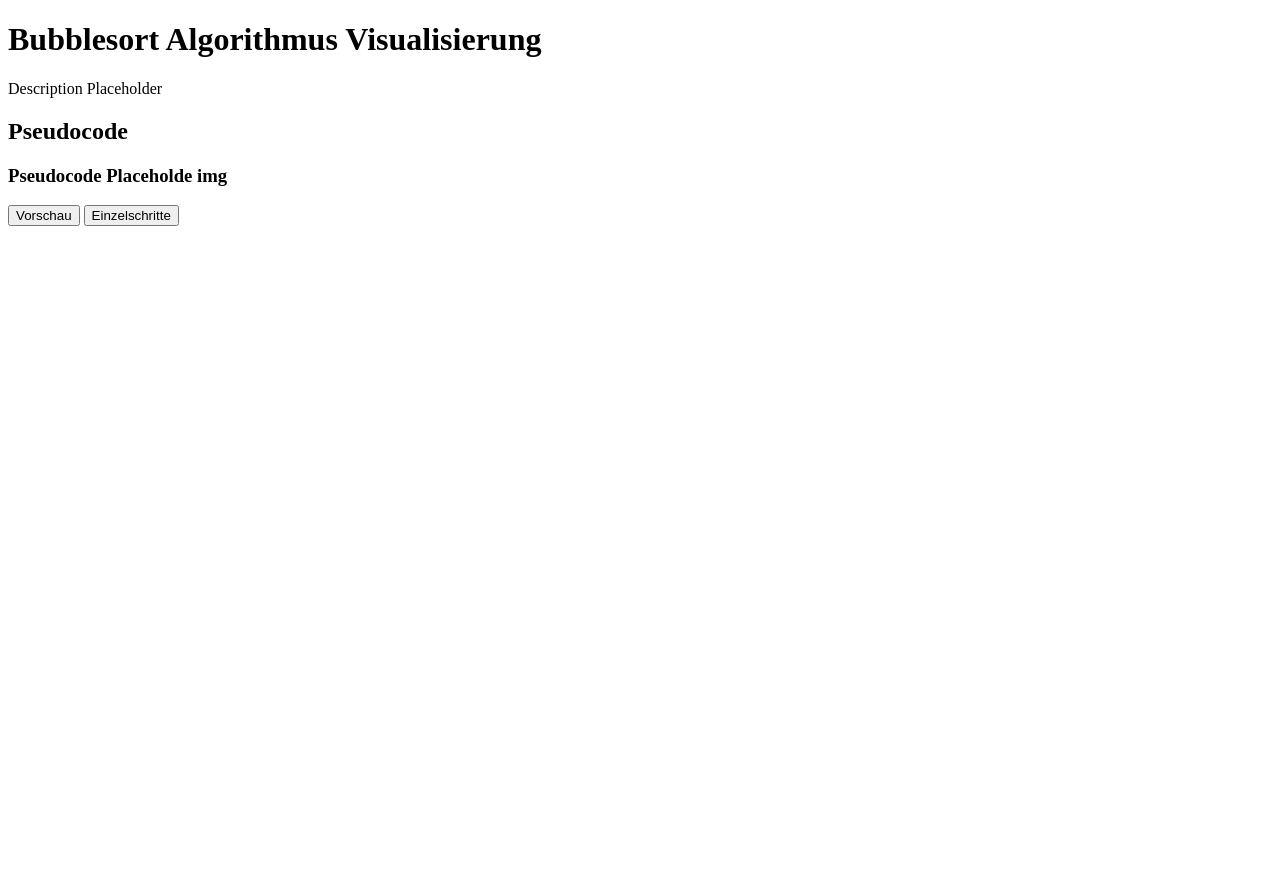
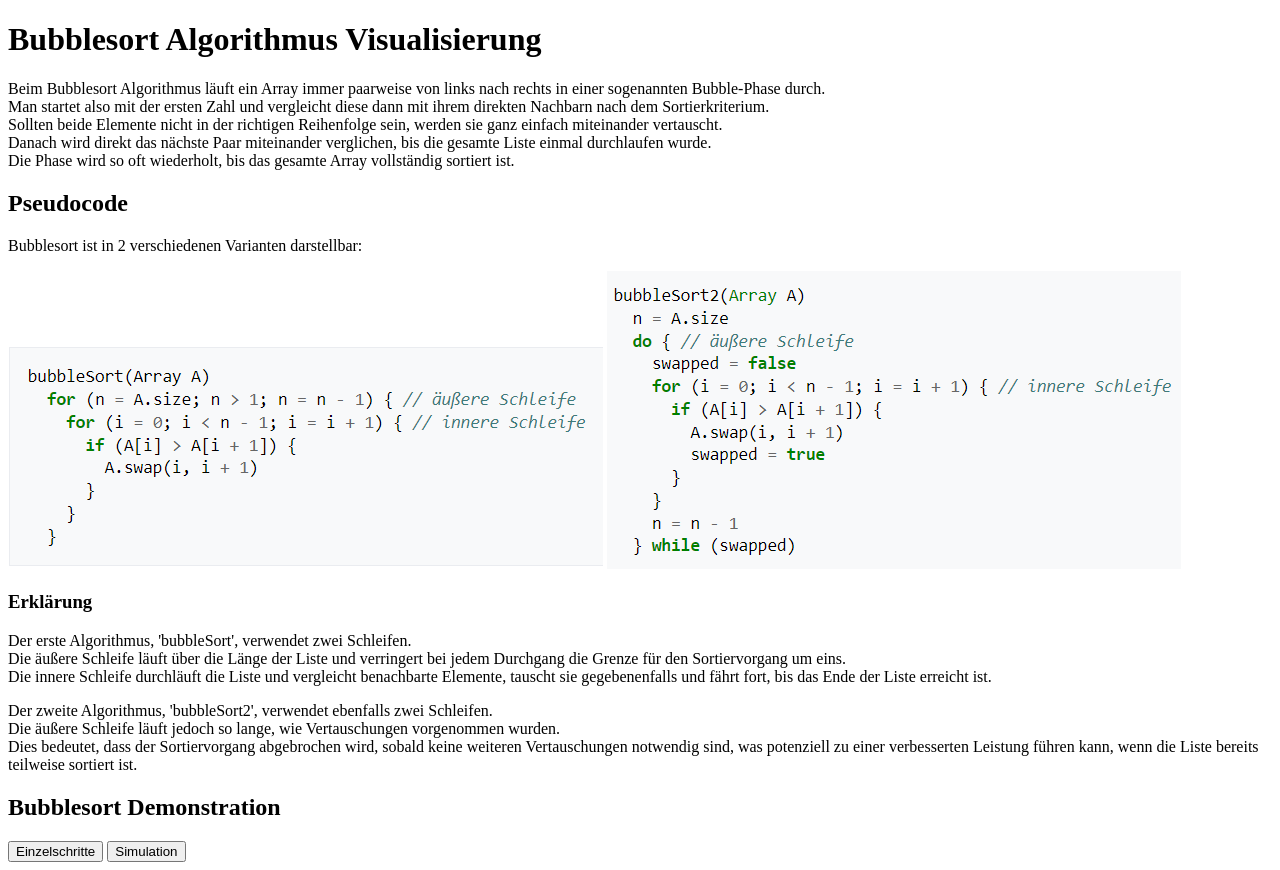
Before and after one commit to MaMarg/BubbleSort, a plain HTML site: page index.html in a window 1280 px wide. Before the commit the page ends 800 px from the top, so only its background shows below. Drawn offline with Linux system fonts and the light colour scheme.

Commit message:
Added content for index.html

```diff
--- a/index.html
+++ b/index.html
@@ -8,17 +8,48 @@
 <div class="container">
     <div class="title">
         <h1>Bubblesort Algorithmus Visualisierung</h1>
-        <p>Description Placeholder</p>
+        <p>
+            Beim Bubblesort Algorithmus läuft ein Array immer paarweise von links nach rechts
+            in einer sogenannten Bubble-Phase durch.<br>
+            Man startet also mit der ersten Zahl und vergleicht diese
+            dann mit ihrem direkten Nachbarn nach dem Sortierkriterium.<br>
+            Sollten beide Elemente nicht in der richtigen
+            Reihenfolge sein, werden sie ganz einfach miteinander vertauscht.<br>
+            Danach wird direkt das nächste Paar
+            miteinander verglichen, bis die gesamte Liste einmal durchlaufen wurde.<br>
+            Die Phase wird so oft wiederholt,
+            bis das gesamte Array vollständig sortiert ist.
+        </p>
     </div>
 
     <div class="pseudocode">
         <h2>Pseudocode</h2>
-        <h3>Pseudocode Placeholde img</h3>
+        <p>Bubblesort ist in 2 verschiedenen Varianten darstellbar:</p>
+        <div class="bubblesort_images">
+            <img src="img/simple_bubblesort.PNG" alt="">
+            <img src="img/advanced_bubblesort.PNG" alt="">
+        </div>
+        <h3>Erklärung</h3>
+        <p>
+            Der erste Algorithmus, 'bubbleSort', verwendet zwei Schleifen.<br> Die äußere Schleife läuft über die Länge
+            der
+            Liste und verringert bei jedem Durchgang die Grenze für den Sortiervorgang um eins.<br> Die innere Schleife
+            durchläuft die Liste und vergleicht benachbarte Elemente, tauscht sie gegebenenfalls und fährt fort, bis das
+            Ende der Liste erreicht ist.
+        </p>
+        <p>
+            Der zweite Algorithmus, 'bubbleSort2', verwendet ebenfalls zwei Schleifen.<br> Die äußere Schleife läuft
+            jedoch so
+            lange, wie Vertauschungen vorgenommen wurden.<br> Dies bedeutet, dass der Sortiervorgang abgebrochen wird,
+            sobald keine weiteren Vertauschungen notwendig sind, was potenziell zu einer verbesserten Leistung führen
+            kann, wenn die Liste bereits teilweise sortiert ist.
+        </p>
     </div>
 
     <div class="chose-bubble_sort-steps">
-        <button>Vorschau</button>
-        <button>Einzelschritte</button>
+        <h2>Bubblesort Demonstration</h2>
+        <button onclick="location.href='pages/steps.html'">Einzelschritte</button>
+        <button onclick="location.href='pages/preview.html'">Simulation</button>
     </div>
 </div>
 </body>
```
